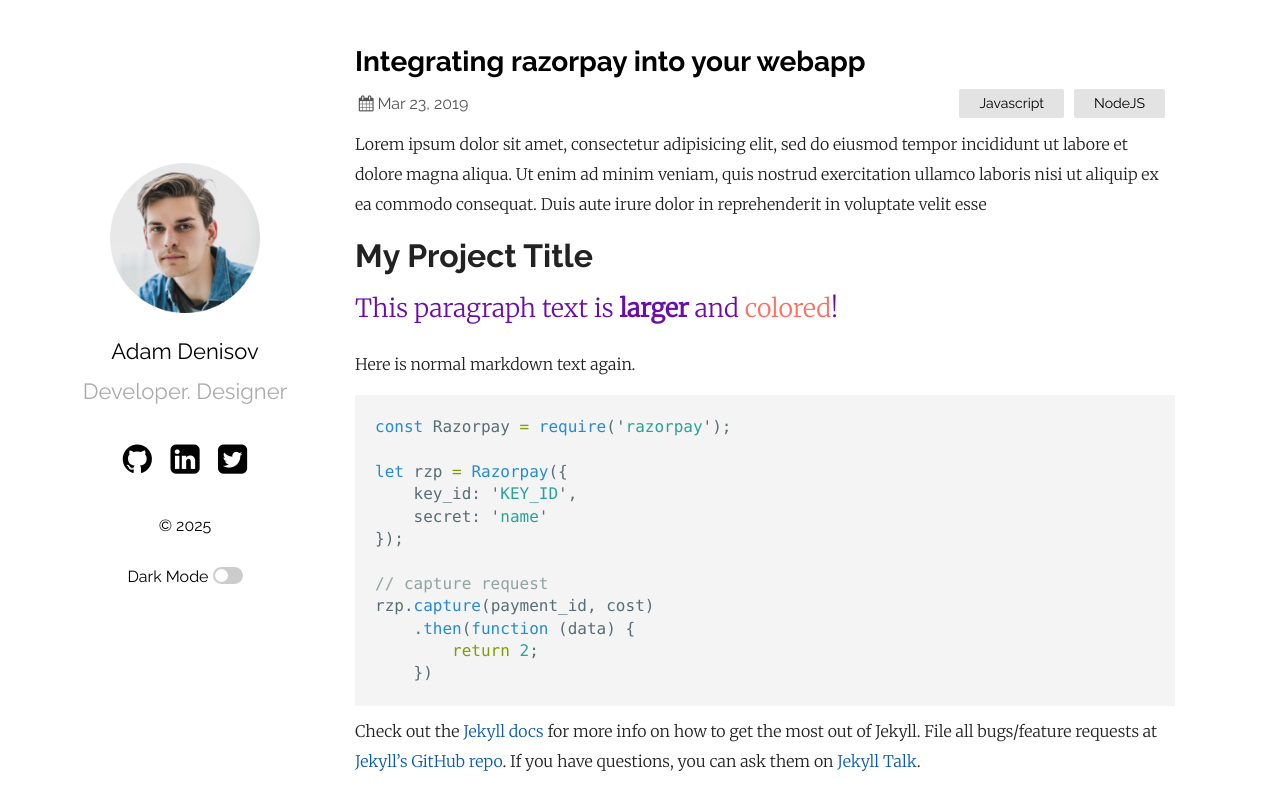
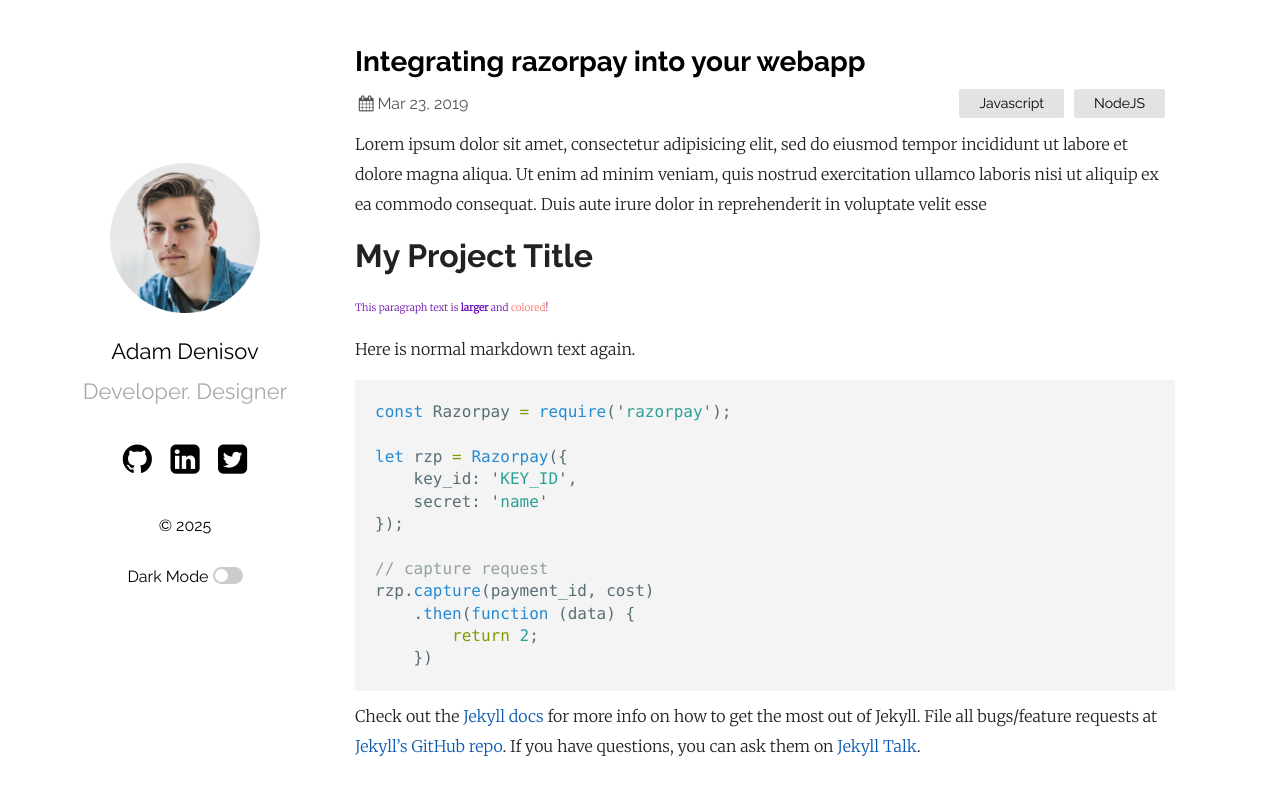
Before and after one commit to joanna-jaeeun/joanna-jaeeun.github.io, a Jekyll site: the page built from _posts/2019-03-23-welcome-to-jekyll.markdown, in a window 1280 px wide. Shown: the top 810 px of the page. Built offline with Jekyll 4.4.1, drawn with Linux system fonts in a browser that asks for light colours.

Commit message:
Update 2019-03-23-welcome-to-jekyll.markdown

```diff
--- a/_posts/2019-03-23-welcome-to-jekyll.markdown
+++ b/_posts/2019-03-23-welcome-to-jekyll.markdown
@@ -8,7 +8,7 @@ Lorem ipsum dolor sit amet, consectetur adipisicing elit, sed do eiusmod tempor
 
 # My Project Title
 
-<p style="font-size:25px; color:#6A0DAD;">
+<p style="font-size:10px; color:#6A0DAD;">
 This paragraph text is <b>larger</b> and <span style="color:#FF6F61;">colored</span>!
 </p>
 
```
